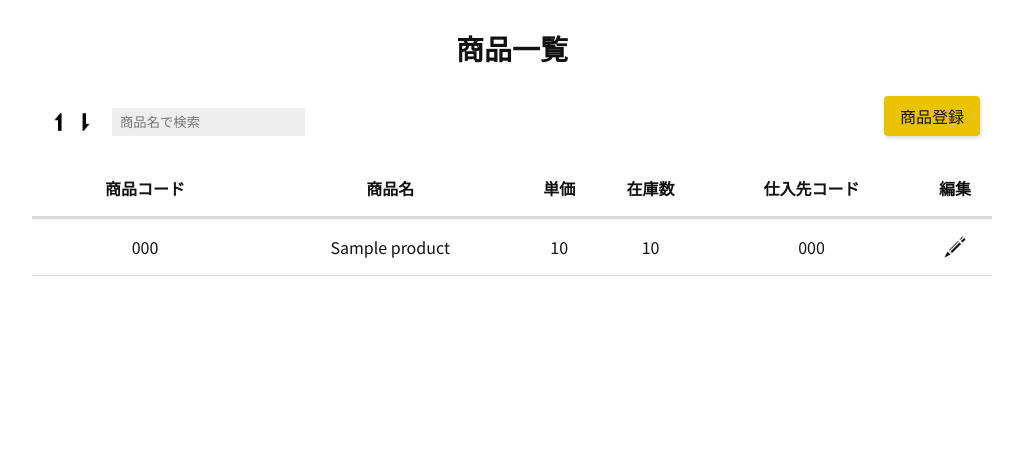
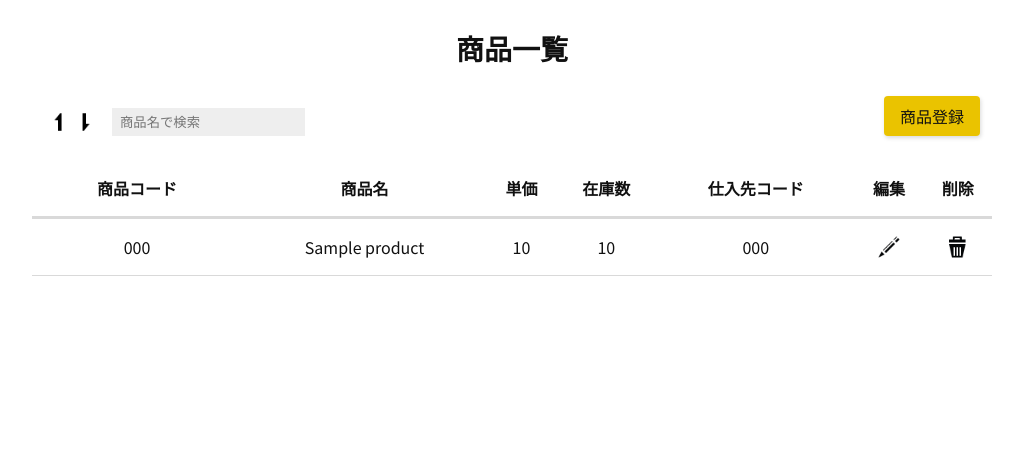
Before and after one commit to ShokoMatsuda/php-db-app, a PHP site: page /read.php in a window 1280 px wide. Shown: the part 56-513 px from the top of the page, without its empty margins (128-1151 px from the left). Run offline with PHP 8.4, Linux system fonts and the light colour scheme; tables that the repository leaves empty or names only in its code hold one stand-in row (values such as "Sample post").

Commit message:
15.2 商品一覧ページに削除ボタンを追加しよう

```diff
--- a/css/style.css
+++ b/css/style.css
@@ -168,7 +168,8 @@
    color: #28a745;
   }
 
-  .edit-icon {
+  .edit-icon,
+  .delete-icon {
    height: 1.5rem;
    vertical-align: top;
   }
--- a/read.php
+++ b/read.php
@@ -99,6 +99,7 @@ try {
                         <th>在庫数</th>
                         <th>仕入先コード</th>
                         <th>編集</th>
+                        <th>削除</th>
                     </tr>
                     <?php
                     // 配列の中身を順番に取り出し、表形式で出力する
@@ -111,6 +112,7 @@ try {
                         <td>{$product['stock_quantity']}</td>
                         <td>{$product['vendor_code']}</td>
                         <td><a href='update.php?id={$product['id']}'><img src='images/edit.png' alt='編集' class='edit-icon'></td>
+                        <td><a href='delete.php?id={$product['id']}'><img src='images/delete.png' alt='削除' class='delete-icon'></a></td>
                         </tr>
                         ";
                         echo $table_row;
```
